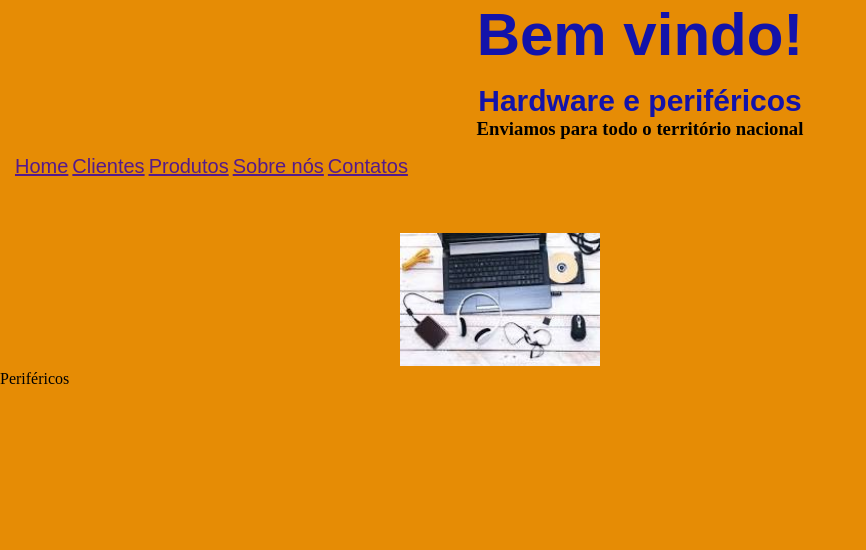
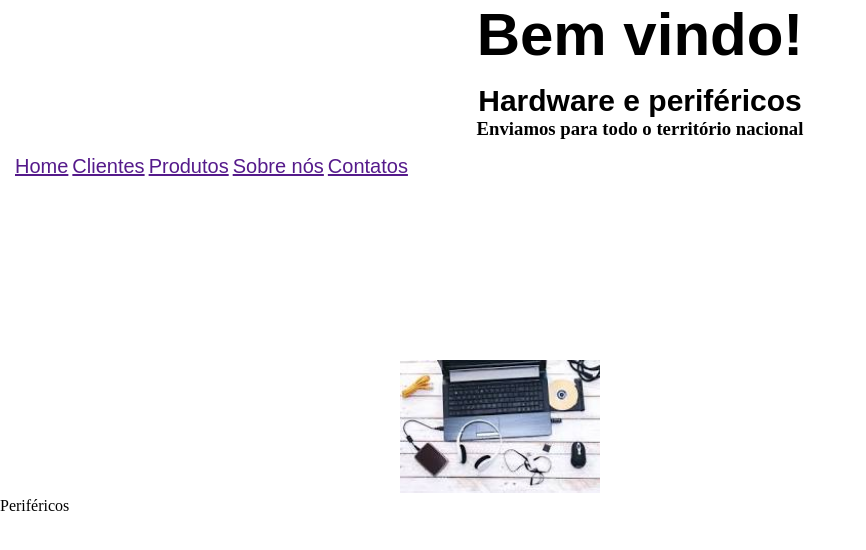
Before and after one commit to Eduardolinsmotta/ProjetoWEB, a plain HTML site: page index.html in a window 1280 px wide. Shown: the whole page, without its empty margins (0-866 px from the left). Drawn offline with Linux system fonts and the light colour scheme.

Commit message:
Update estilo.css

```diff
--- a/estilo.css
+++ b/estilo.css
@@ -1,15 +1,19 @@
 *{
-    background-color: rgb(230, 140, 5);
-    padding: 0%;
-    margin: 0%;
-   }
+    padding: 0px;
+    margin: 0px;
+}
 
+:root{
+    --cor-de-fundo: rgb(231, 134, 7);
+    --cor-secundaria: rgb(255, 255, 255);
+    --cor-azul: rgb(0,0,255);
+    --cor-preto: rgb(0, 0, 0);
+    --cor-laranja-claro: rgb(255, 235, 205);
+}
 h1{
     font-family: Arial, Helvetica, sans-serif;
     font-size: 60px;
     text-align: center;
-    color: rgb(19, 19, 170)
-
 }
 
 h2{
@@ -17,7 +21,7 @@ h2{
     margin-top: 15px;
     font-family: Arial, Helvetica, sans-serif;
     font-size: 30px;
-    color: rgb(19, 19, 170)
+
 }
 
 h3{
@@ -33,20 +37,10 @@ img{
 
 header{
     position: relative;
-    display: flexbox
+    display: flexbox;
     height: 150px;
     width: 1000px;
     margin: 15px;
-
-}
-
-
-
-
-body{
-
-    background: linear-gradient(-90, #739eec, #0049ff);
-
 
 }
 
```
